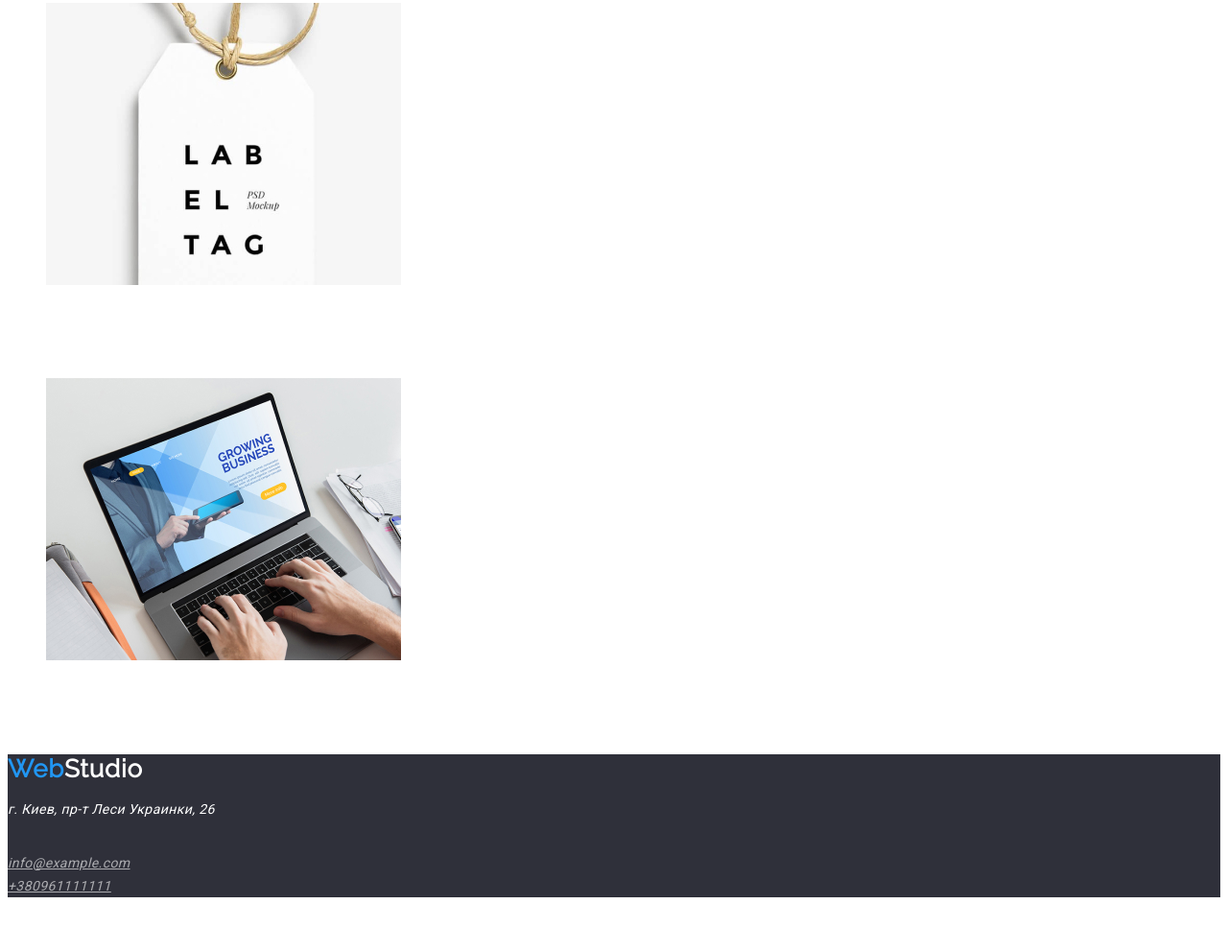
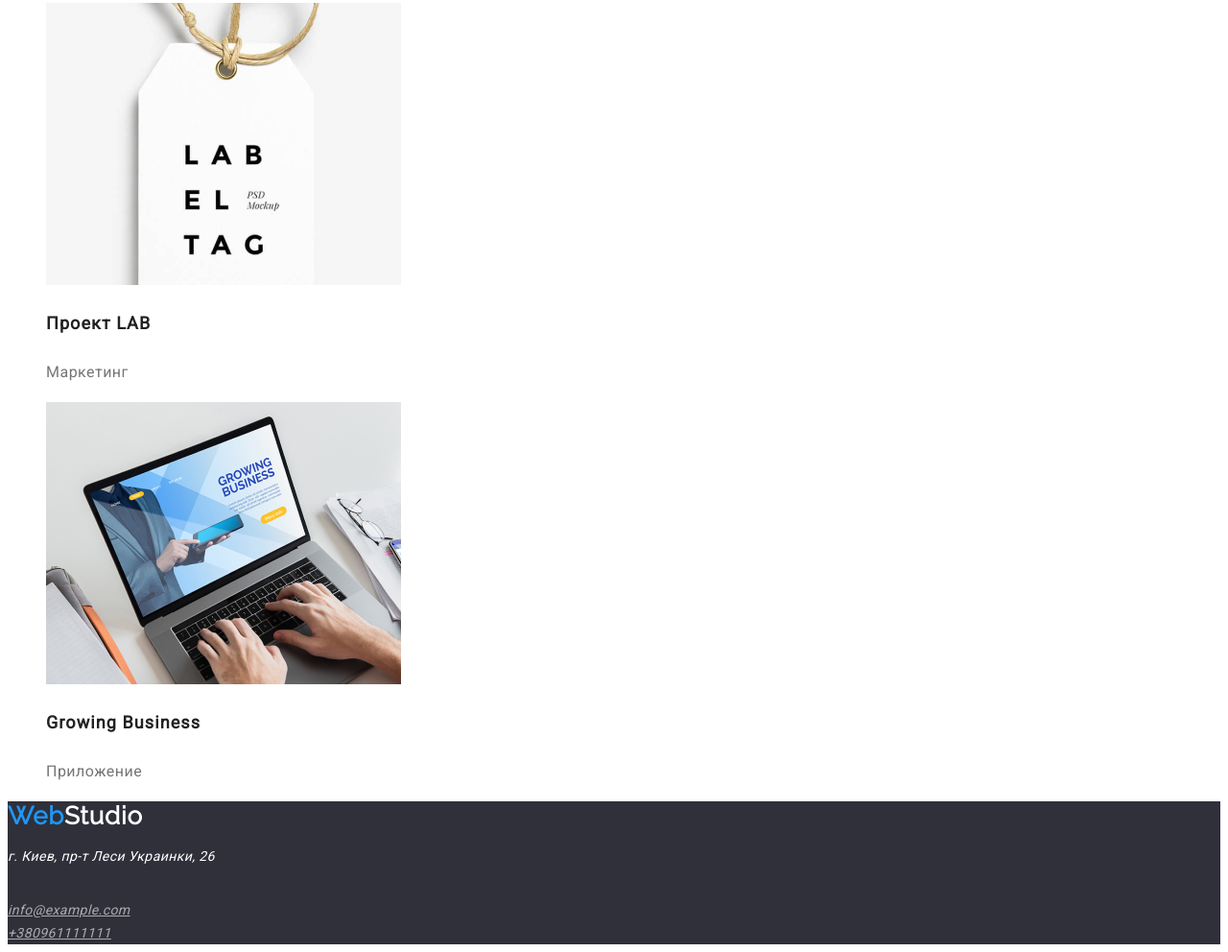
Before and after one commit to AntoninaHN/goit-markup-hw-02, a plain HTML site: page portfolio.html in a window 1280 px wide. Shown: the part 3197-4189 px from the top of the page at 96% size. Before the commit the page ends 4140 px from the top, so only its background shows below. Drawn offline with Linux system fonts and the light colour scheme; files whose address does not match are found by name.

Commit message:
adding more css to portfolio

```diff
--- a/css/styles.css
+++ b/css/styles.css
@@ -82,6 +82,10 @@ ul {
   color: var(--title-text-color);
   text-decoration: none;
 }
+.portfolio:hover,
+.portfolio:focus {
+  color: var(--accent-color);
+}
 .contacts {
   font-family: Roboto;
 
@@ -126,9 +130,6 @@ ul {
 .telephone-number:focus {
   color: var(--accent-color);
 }
-/* .hero {
-
-} */
 /* Button */
 .hero {
   font-family: Roboto;
@@ -144,11 +145,6 @@ ul {
 
   text-decoration: none;
 }
-
-/* .button:hover,
-.button:focus {
-  color: var(--accent-color);
-} */
 
 .details {
   font-family: Roboto;
@@ -321,7 +317,7 @@ ul {
 
   letter-spacing: 0.03em;
 
-  color: #757575;
+  color: var(--primary-text-color);
 }
 .img-olga {
   /* card bg */
@@ -501,6 +497,7 @@ footer {
     0px 2px 2px rgba(0, 0, 0, 0.12);
   border-radius: 4px;
 }
+
 .web-site {
   /* Rectangle 10 */
   background: var(--button-color);
@@ -684,3 +681,45 @@ footer {
 
   color: var(--primary-text-color);
 }
+.lab {
+  /* Проект LAB */
+
+  font-family: Roboto;
+  font-weight: bold;
+  font-size: 18px;
+  line-height: 36px;
+  /* identical to box height, or 200% */
+  letter-spacing: 0.06em;
+
+  color: var(--title-text-color);
+}
+.lab-marketing {
+  font-family: Roboto;
+  font-size: 16px;
+  line-height: 30px;
+  /* identical to box height, or 187% */
+  letter-spacing: 0.03em;
+
+  color: var(--primary-text-color);
+}
+.business {
+  /* Growing Business */
+  font-family: Roboto;
+  font-weight: bold;
+  font-size: 18px;
+  line-height: 36px;
+  /* identical to box height, or 200% */
+  letter-spacing: 0.06em;
+
+  color: var(--title-text-color);
+}
+.app-business {
+  /* Приложение */
+  font-family: Roboto;
+  font-size: 16px;
+  line-height: 30px;
+  /* identical to box height, or 187% */
+  letter-spacing: 0.03em;
+
+  color: var(--primary-text-color);
+}
```
